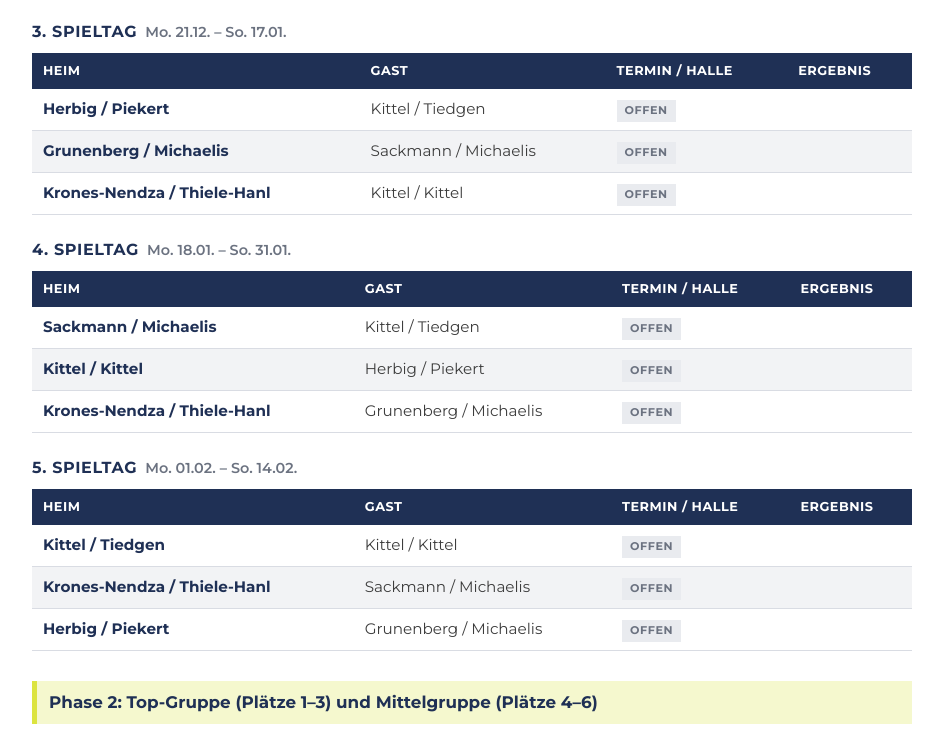
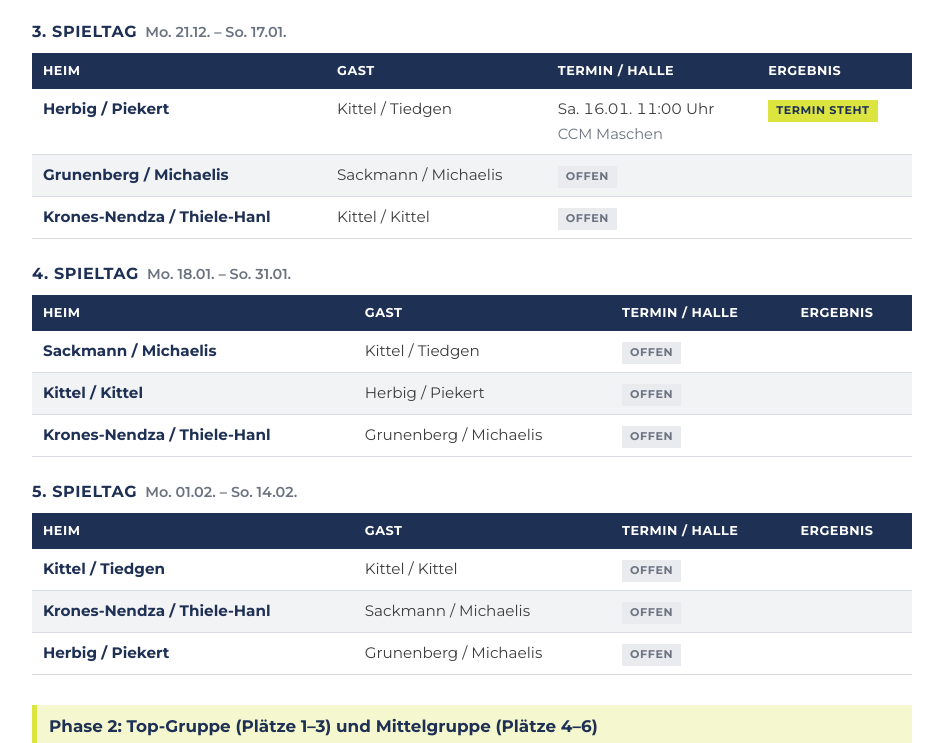
Before and after one commit to tobias1001hh/langzeit-doppel-2026-27, a plain HTML site: page index.html in a window 1280 px wide. Shown: the part 1797-2540 px from the top of the page, without its empty margins (168-1111 px from the left). Drawn offline with Linux system fonts and the light colour scheme.

Commit message:
Update index.html (2026-11-28 13:50)

```diff
--- a/index.html
+++ b/index.html
@@ -272,7 +272,7 @@
 // DATENSCHUTZ: nur Teamnamen, Spielernamen, Termine (Datum/Uhrzeit/Halle) und Ergebnisse. NIE Kontaktdaten, LKs, Vermerke.
 // Quelle nur "03 Spielbetrieb\*".
 window.TURNIERDATEN = {
-  stand: "2026-11-28 13:11",
+  stand: "2026-11-28 13:50",
 
   // "anmeldung" | "auslosung" (Anmeldeschluss vorbei, Spielplan in Arbeit) | "spielbetrieb" | "beendet"
   phase: "spielbetrieb",
@@ -325,7 +325,7 @@ window.TURNIERDATEN = {
     { spieltag: 2, heim: 4, gast: 5, termin: "2026-12-12 11:00", halle: "CCM Maschen" },
     { spieltag: 2, heim: 1, gast: 2, termin: "2026-12-19 11:00", halle: "CCM Maschen, Platz 3" },
     { spieltag: 2, heim: 3, gast: 6, termin: "2026-12-13 11:00", halle: "CCM Maschen" },
-    { spieltag: 3, heim: 1, gast: 5 },
+    { spieltag: 3, heim: 1, gast: 5, termin: "2027-01-16 11:00", halle: "CCM Maschen" },
     { spieltag: 3, heim: 4, gast: 3 },
     { spieltag: 3, heim: 2, gast: 6 },
     { spieltag: 4, heim: 3, gast: 5 },
```
